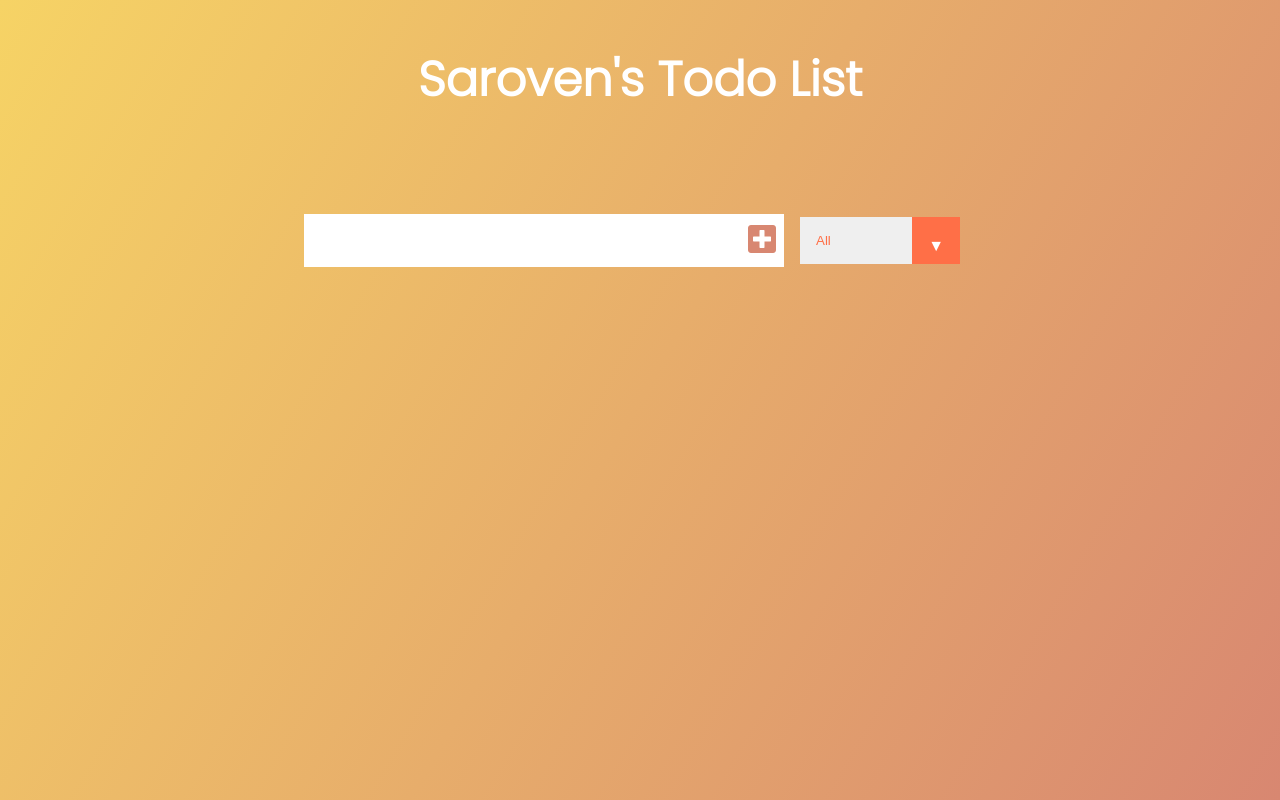
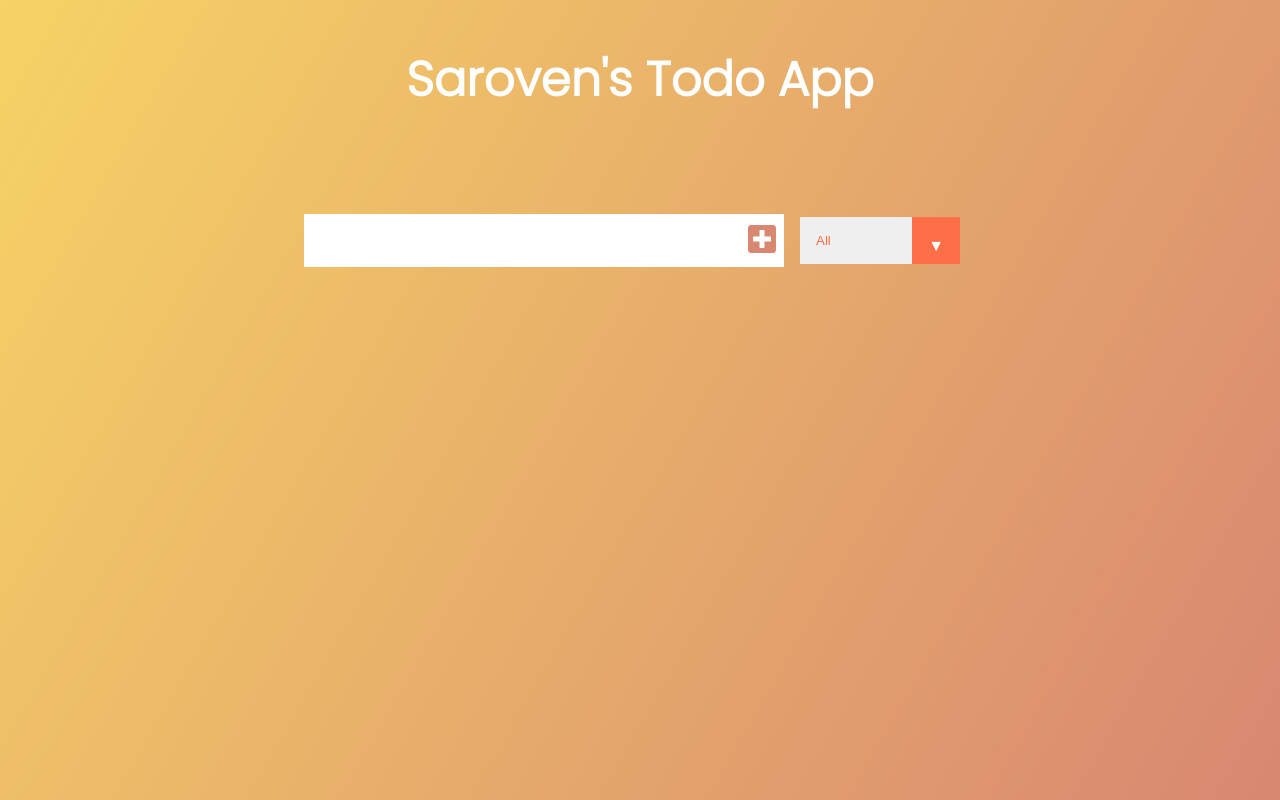
Before and after one commit to saroven/TodoApp-JS, a plain HTML site: page index.html in a window 1280 px wide. Drawn offline with Linux system fonts and the light colour scheme.

Commit message:
updated title of todo app

```diff
--- a/index.html
+++ b/index.html
@@ -16,11 +16,11 @@
       referrerpolicy="no-referrer"
     />
     <link rel="stylesheet" href="./style.css" />
-    <title>Document</title>
+    <title>Saroven's Todo App</title>
   </head>
   <body>
     <header>
-      <h1>Saroven's Todo List</h1>
+      <h1>Saroven's Todo App</h1>
     </header>
     <form>
       <input type="text" class="todo-input" />
```
